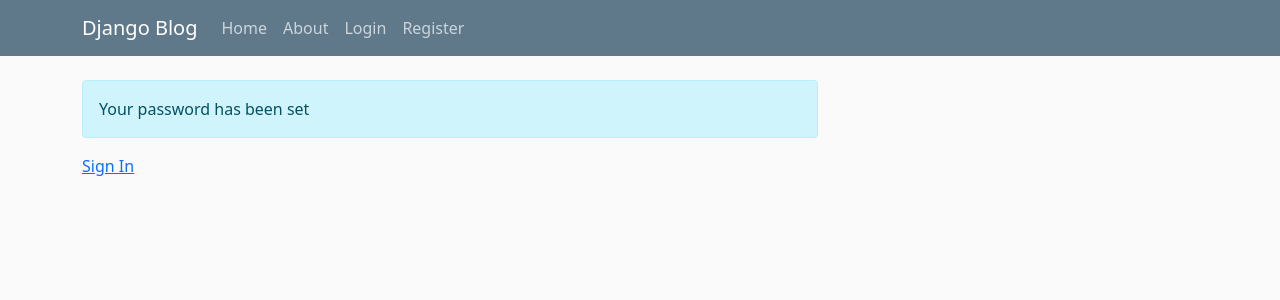
After one commit to kaustav341/Social-Media-Blog, a Django app: page /password-reset-complete/ in a window 1280 px wide. The commit adds this page. Shown: the top 300 px of the page. Run offline with Django 3.2, Linux system fonts and the light colour scheme.

Commit message:
Second Commit

```diff
--- a/django_project/settings.py
+++ b/django_project/settings.py
@@ -133,9 +133,9 @@ LOGIN_REDIRECT_URL = 'blog-home'
 
 LOGIN_URL = 'login'
 
-EMAIL_BACKEND = 'django.core.email.backends.smtp.EmailBackend'
+EMAIL_BACKEND = 'django.core.mail.backends.smtp.EmailBackend'
 EMAIL_HOST = 'smtp.gmail.com'
 EMAIL_PORT = 587
 EMAIL_USE_TLS = True
-EMAIL_HOST_USER = os.environ.get('EMAIL_USER')
-EMAIL_HOST_PASSWORD = os.environ.get('EMAIL_PASS')
+EMAIL_HOST_USER = 'kaustavray341@gmail.com'
+EMAIL_HOST_PASSWORD = 'utsav341'
--- a/django_project/urls.py
+++ b/django_project/urls.py
@@ -15,6 +15,7 @@ urlpatterns = [
     path('password-reset/', auth_views.PasswordResetView.as_view(template_name = 'users/password_reset.html'), name='password_reset'),
     path('password-reset/done/', auth_views.PasswordResetDoneView.as_view(template_name = 'users/password_reset_done.html'), name='password_reset_done'),
     path('password-reset-confirm/<uidb64>/<token>', auth_views.PasswordResetConfirmView.as_view(template_name = 'users/password_reset_confirm.html'), name='password_reset_confirm'),
+    path('password-reset-complete/', auth_views.PasswordResetCompleteView.as_view(template_name = 'users/password_reset_complete.html'), name='password_reset_complete'),
 ]
 
 if settings.DEBUG:
--- a/users/templates/users/login.html
+++ b/users/templates/users/login.html
@@ -10,6 +10,9 @@
             </fieldset>
             <div class="form-group">
                 <button class="btn btn-outline-info" type="submit">Login</button>
+                <small class="text-muted ml-2">
+                    <a href="{% url 'password_reset' %}">Forgot Password?</a>
+                </small>
             </div>
         </form>
         <div class="border-top pt-3">
--- /dev/null
+++ b/users/templates/users/password_reset_complete.html
@@ -0,0 +1,7 @@
+{% extends "blog/base.html" %}
+{% block content %}
+    <div class="alert alert-info">
+        Your password has been set
+    </div>
+    <a href="{% url 'login' %}">Sign In</a>
+{% endblock %}
```
Also changed, not shown: db.sqlite3.
